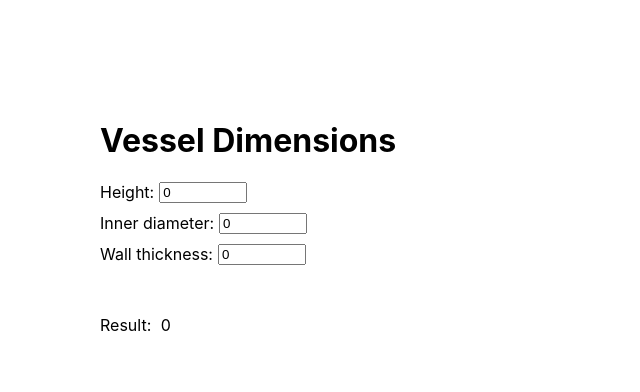
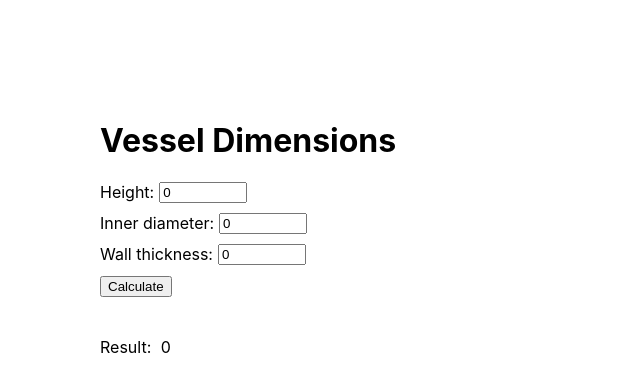
Before and after one commit to DKornblu/kosher-vessel-simulator, a React (Create React App) app: page / in a window 1280 px wide. Shown: the top 392 px of the page, without its empty margins (0-640 px from the left). Built offline with nearby package versions, Linux system fonts and the light colour scheme.

Commit message:
equations for metal volume

```diff
--- a/src/App.js
+++ b/src/App.js
@@ -9,8 +9,40 @@ function App() {
 
   const handleSubmit = (e) => {
     e.preventDefault();
+    // calculations
+    // volume of cylinder: V = (pi)(r^2)(h)
+    // let h = height, t = thickness, r = outer radius, r-t = inner radius
+    // outer volume = (pi)(r^2)(h)
+    // inner volume = (pi)([r-t]^2)(h)
+    // wall volume = outer-inner = (pi)(h)([r^2]-[(r-t)^2])
+    // base = (pi)(r^2)(t) --> (cylinder whose height is the pot thickness)
+    // volume of metal of a pot: wall volume + base volume
+    // TotalVolume = (pi)(h)([r^2]-[(r-t)^2])+(pi)(r^2)(t)
 
-    // calculations
+    let pi = Math.PI;
+    let t = parseFloat(thickness);
+    let d = parseFloat(diameter);
+    let h = parseFloat(height);
+    let r = ((d/2) + t);
+
+    let outVolume = pi*(r**2)*h;
+    let inVolume = pi*((r-t)**2)*h;
+    let wallVolume = outVolume - inVolume;
+    let baseVolume = pi*(r**2)*(t);
+    let totalVolume = wallVolume + baseVolume;
+
+    console.group();
+    console.log("pi", pi)
+    console.log("height", h)
+    console.log("outer radius", r)
+    console.log("inner radius", (r-t)**2)
+    console.log("inner vol", inVolume)
+    console.log("outer vol", outVolume)
+    console.log("wall vol", wallVolume)
+    console.log("base vol", baseVolume)
+    console.log("Total vol", totalVolume)
+    console.groupEnd();
+
 
     // setResult();
   };
@@ -52,6 +84,8 @@ function App() {
             />
           </div>
         </form>
+
+        <button onClick={handleSubmit}>Calculate</button>
       </div>
 
       <div className="result-container">
```
Lines whose indentation alone changed are shown as unchanged.
